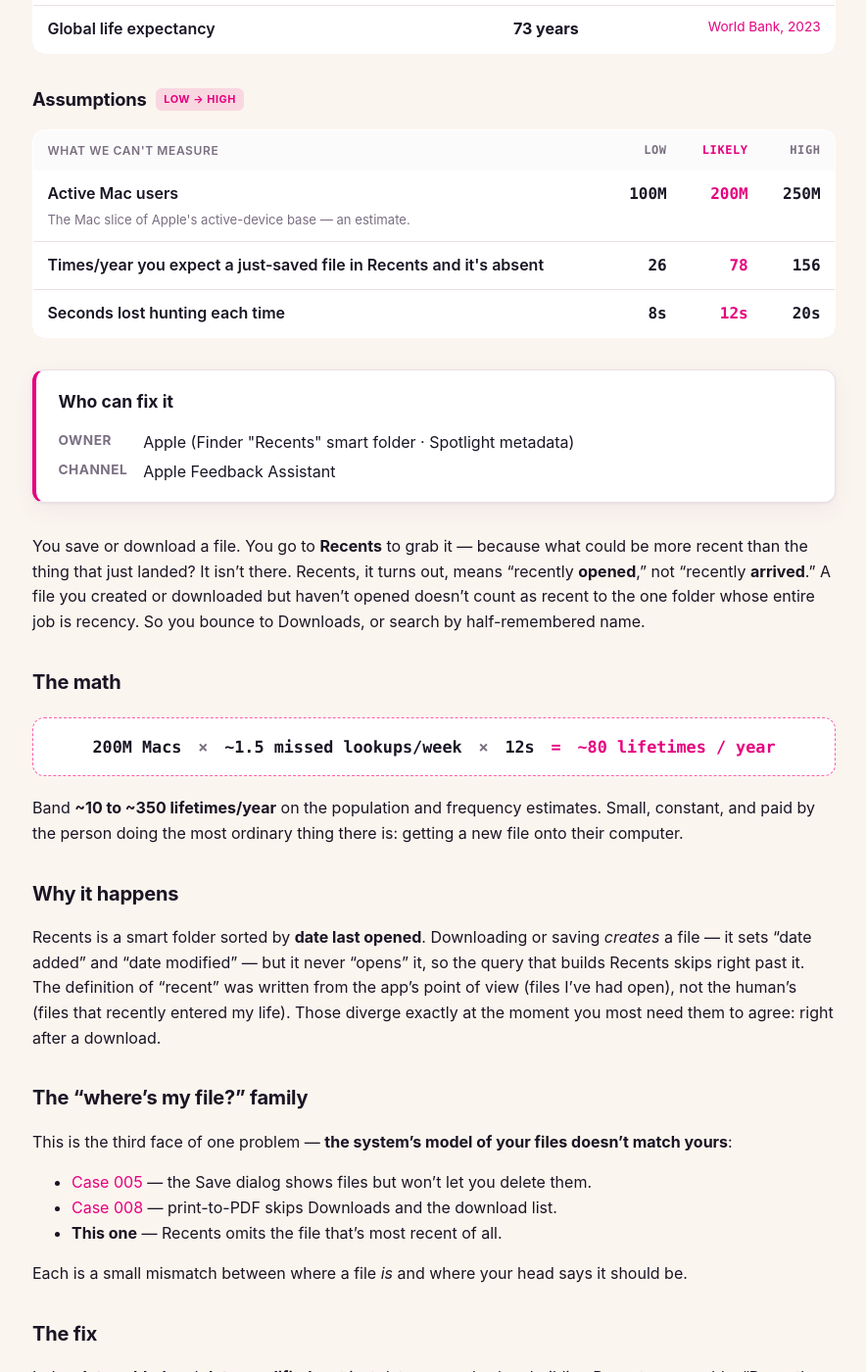
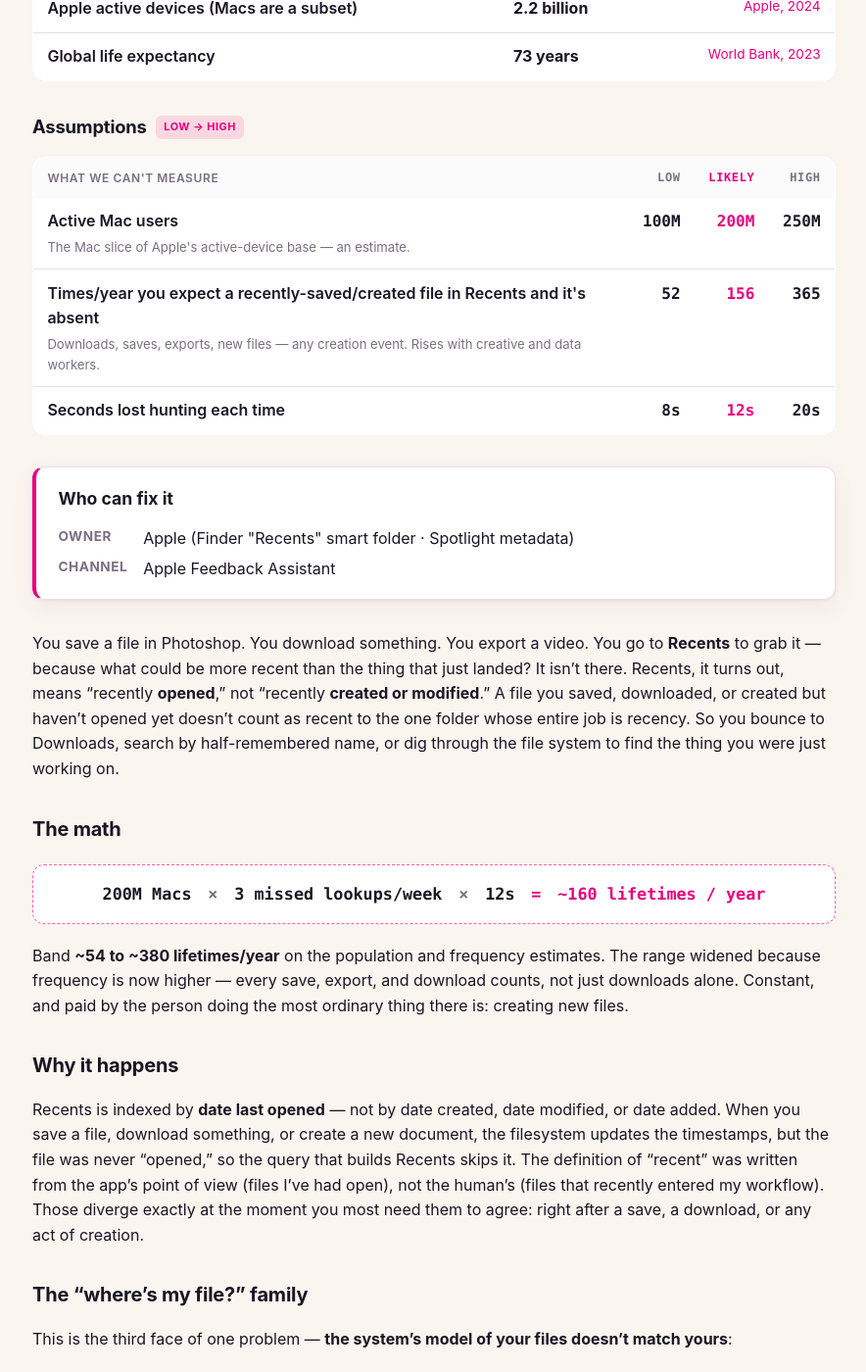
Before and after one commit to PlanetaryCouncil/ux, a Jekyll site: the page built from _cases/011-recents-ignores-downloads.md, in a window 1280 px wide and 1400 px high, scrolled down 766 px. Shown: the whole window at 98% size, without its empty margins (197-1081 px from the left). Built offline with Jekyll 4.4.1, drawn with Linux system fonts in a browser that asks for light colours; some of the changed text lies outside the part shown.

Commit message:
Broaden case 011: Recents omits any recently-created file, not just downloads
Case 011 was originally about downloaded files missing from Recents. The
user just saved a Photoshop file and reached for Recents to grab it for
uploading to Twitter — same problem, same root cause. The issue isn't
specific to downloads; it's that 'recent' is indexed by 'last opened'
rather than 'date created / saved / modified.'

Expanded the title, tagline, and examples to cover all file-creation
events. Updated frequency estimates upward (saves + downloads + exports +
new files) and recalculated the impact: headline moves from ~80 to ~160
lifetimes/year. Added Microsoft to platforms (flagged unverified pending
Windows Recents confirmation).

Co-Authored-By: Claude Opus 5 <noreply@anthropic.com>

```diff
--- a/_cases/011-recents-ignores-downloads.md
+++ b/_cases/011-recents-ignores-downloads.md
@@ -1,14 +1,14 @@
 ---
 number: 11
-title: "You just downloaded it — but \"Recents\" only counts what you've opened"
-tagline: "On the Mac, Recents lists files you've opened, not files you saved or downloaded. So the file that arrived thirty seconds ago — the most recent thing you own — isn't in Recents. You go looking. It isn't there."
+title: "\"Recents\" shows files you opened — not files you just saved or created"
+tagline: "You download something, or save your edit, or create a new file. Thirty seconds later it's the most recent file you own. But Recents doesn't know that — it only counts files you've opened. So you go looking, and it isn't there."
 difficulty: easy
-todo: "macOS indexing behaviour & frequency need checking"
-platforms: [Apple]
+todo: "macOS indexing behaviour & frequency need checking; platform spread unverified"
+platforms: [Apple, Microsoft]
 lifetimes:
-  low: 10
-  headline: 80
-  high: 350
+  low: 54
+  headline: 160
+  high: 380
 facts:
   - label: "Apple active devices (Macs are a subset)"
     value: "2.2 billion"
@@ -24,10 +24,11 @@ assumptions:
     headline: "200M"
     high: "250M"
     note: "The Mac slice of Apple's active-device base — an estimate."
-  - label: "Times/year you expect a just-saved file in Recents and it's absent"
-    low: "26"
-    headline: "78"
-    high: "156"
+  - label: "Times/year you expect a recently-saved/created file in Recents and it's absent"
+    low: "52"
+    headline: "156"
+    high: "365"
+    note: "Downloads, saves, exports, new files — any creation event. Rises with creative and data workers."
   - label: "Seconds lost hunting each time"
     low: "8s"
     headline: "12s"
@@ -36,25 +37,29 @@ owner: "Apple (Finder \"Recents\" smart folder · Spotlight metadata)"
 channel: "Apple Feedback Assistant"
 ---
 
-You save or download a file. You go to **Recents** to grab it — because what could be more recent than
-the thing that just landed? It isn't there. Recents, it turns out, means "recently **opened**," not
-"recently **arrived**." A file you created or downloaded but haven't opened doesn't count as recent to
-the one folder whose entire job is recency. So you bounce to Downloads, or search by half-remembered name.
+You save a file in Photoshop. You download something. You export a video. You go to **Recents** to
+grab it — because what could be more recent than the thing that just landed? It isn't there. Recents,
+it turns out, means "recently **opened**," not "recently **created or modified**." A file you saved,
+downloaded, or created but haven't opened yet doesn't count as recent to the one folder whose entire
+job is recency. So you bounce to Downloads, search by half-remembered name, or dig through the file
+system to find the thing you were just working on.
 
 ## The math
 
-<p class="equation">200M Macs <span class="op">×</span> ~1.5 missed lookups/week <span class="op">×</span> 12s <span class="eq">=</span> <span class="out">~80 lifetimes / year</span></p>
+<p class="equation">200M Macs <span class="op">×</span> 3 missed lookups/week <span class="op">×</span> 12s <span class="eq">=</span> <span class="out">~160 lifetimes / year</span></p>
 
-Band **~10 to ~350 lifetimes/year** on the population and frequency estimates. Small, constant, and
-paid by the person doing the most ordinary thing there is: getting a new file onto their computer.
+Band **~54 to ~380 lifetimes/year** on the population and frequency estimates. The range widened
+because frequency is now higher — every save, export, and download counts, not just downloads alone.
+Constant, and paid by the person doing the most ordinary thing there is: creating new files.
 
 ## Why it happens
 
-Recents is a smart folder sorted by **date last opened**. Downloading or saving *creates* a file — it
-sets "date added" and "date modified" — but it never "opens" it, so the query that builds Recents
-skips right past it. The definition of "recent" was written from the app's point of view (files I've
-had open), not the human's (files that recently entered my life). Those diverge exactly at the moment
-you most need them to agree: right after a download.
+Recents is indexed by **date last opened** — not by date created, date modified, or date added. When
+you save a file, download something, or create a new document, the filesystem updates the timestamps,
+but the file was never "opened," so the query that builds Recents skips it. The definition of "recent"
+was written from the app's point of view (files I've had open), not the human's (files that recently
+entered my workflow). Those diverge exactly at the moment you most need them to agree: right after a
+save, a download, or any act of creation.
 
 ## The "where's my file?" family
 
```
